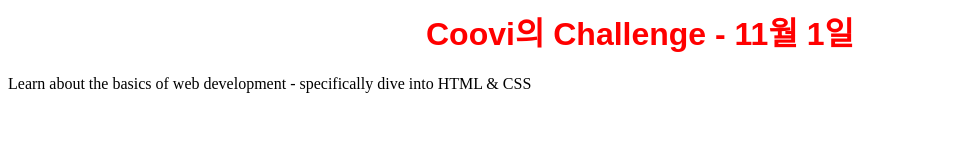
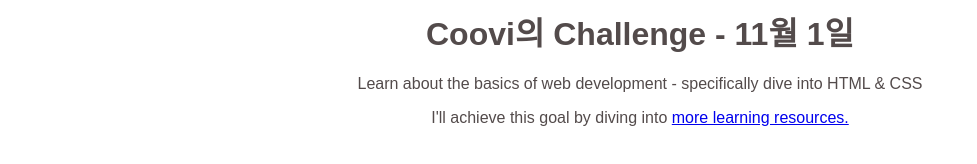
Before and after one commit to HelloCoovi/100day-coding-challenge, a plain HTML site: page index.html in a window 1280 px wide. Shown: the whole page, without its empty margins (0-977 px from the left). Drawn offline with Linux system fonts and the light colour scheme.

Commit message:
👨‍🎓 3일차 웹개발자 학습 - 다른 요소 사용해보기   -> 중첩 요소 사용하기 (`a`) - CSS 스타일링 해보기   -> 글로벌 스타일 지정해보기 - 메타 태그 사용하기   -> head, body

```diff
--- a/index.html
+++ b/index.html
@@ -1,4 +1,25 @@
-<h1 style="font-family: sans-serif; text-align: center; color: red">
-  Coovi의 Challenge - 11월 1일
-</h1>
-<p>Learn about the basics of web development - specifically dive into HTML & CSS</p>
+<html>
+  <head>
+    <style>
+      h1 {
+        font-family: sans-serif;
+        text-align: center;
+        color: rgb(83, 75, 75);
+      }
+      p {
+        font-family: sans-serif;
+        text-align: center;
+        color: rgb(83, 75, 75);
+      }
+    </style>
+    <title>My Daily Challenge</title>
+  </head>
+  <body>
+    <h1>Coovi의 Challenge - 11월 1일</h1>
+    <p>Learn about the basics of web development - specifically dive into HTML & CSS</p>
+    <p>
+      I'll achieve this goal by diving into
+      <a href="https://www.google.com">more learning resources.</a>
+    </p>
+  </body>
+</html>
```
